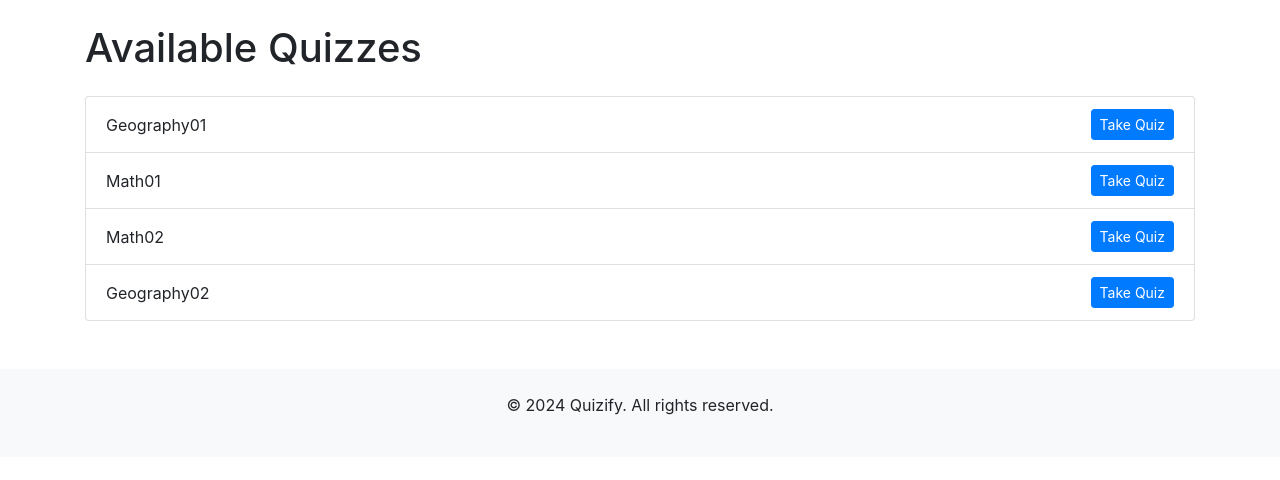
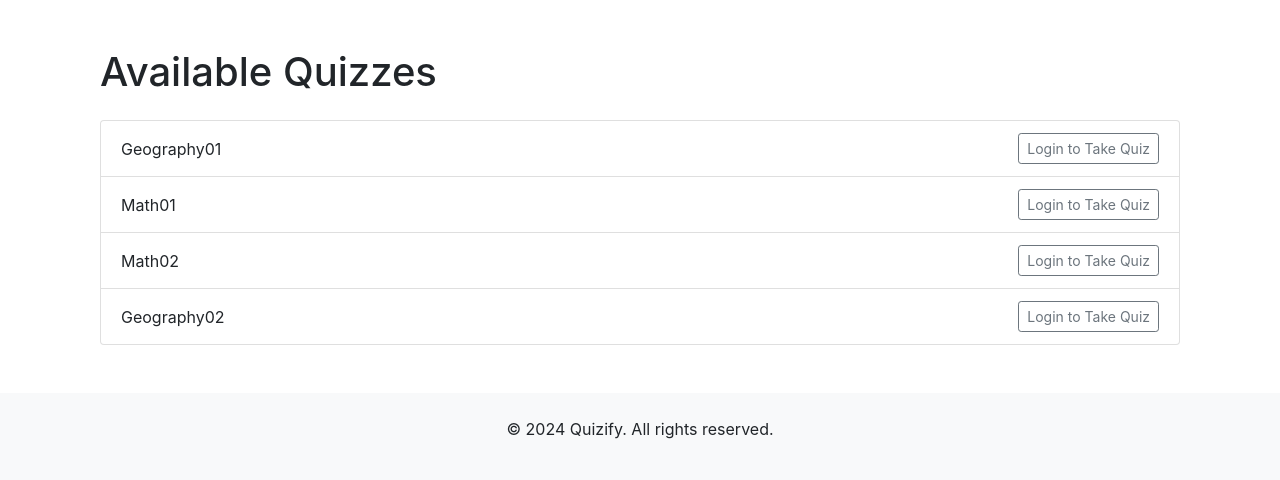
Before and after one commit to NohaZak/Quizify, a Django app: page /quizzes/ in a window 1280 px wide. Shown: the part 56-536 px from the top of the page. Run offline with Django 5.2, Linux system fonts and the light colour scheme; data comes from the database, SQL or seed files in the repository; both versions use the stored data as it was after the commit; some libraries are stand-ins or nearby versions.

Commit message:
Restrict 'Take Quiz' button and access to authenticated users; added @login_required to take_quiz view

```diff
--- a/quizzes/templates/quizzes/quiz_list.html
+++ b/quizzes/templates/quizzes/quiz_list.html
@@ -3,13 +3,21 @@
 {% block title %}Quiz List{% endblock %}
 
 {% block content %}
+<div class="container mt-5">
     <h1 class="mb-4">Available Quizzes</h1>
     <ul class="list-group">
         {% for quiz in quizzes %}
             <li class="list-group-item d-flex justify-content-between align-items-center">
                 {{ quiz.title }}
-            <a href="{% url 'quiz_detail' quiz.id %}" class="btn btn-primary btn-sm">Take Quiz</a>
+                {% if user.is_authenticated %}
+                    <a href="{% url 'take_quiz' quiz.id %}" class="btn btn-primary btn-sm">Take Quiz</a>
+                {% else %}
+                    <a href="{% url 'login' %}" class="btn btn-outline-secondary btn-sm">Login to Take Quiz</a>
+                {% endif %}
             </li>
+        {% empty %}
+            <li class="list-group-item">No quizzes available at the moment.</li>
         {% endfor %}
     </ul>
+</div>
 {% endblock %}
--- a/quizzes/views.py
+++ b/quizzes/views.py
@@ -95,6 +95,7 @@ def quiz_detail(request, quiz_id):
     return render(request, 'quizzes/quiz_detail.html', context)
 
 
+@login_required
 def take_quiz(request, quiz_id):
     quiz = get_object_or_404(Quiz, id=quiz_id)
     questions = quiz.questions.prefetch_related('choices')
@@ -134,6 +135,11 @@ def take_quiz(request, quiz_id):
         'form': form,
     })
 
+    return render(request, 'quizzes/take_quiz.html', {
+        'quiz': quiz,
+        'form': form,
+    })
+
 
 def quiz_result(request, quiz_id):
     quiz = get_object_or_404(Quiz, id=quiz_id)
```
Also changed, not shown: db.sqlite3. Lines whose indentation alone changed are shown as unchanged.
